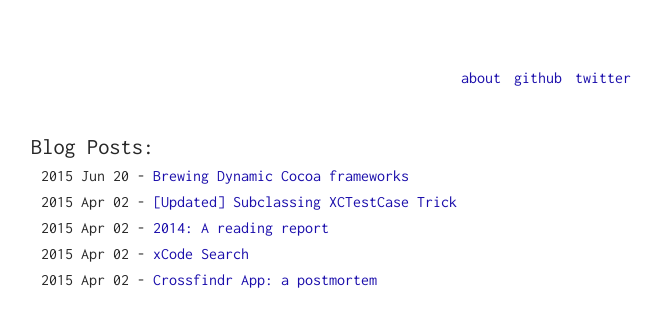
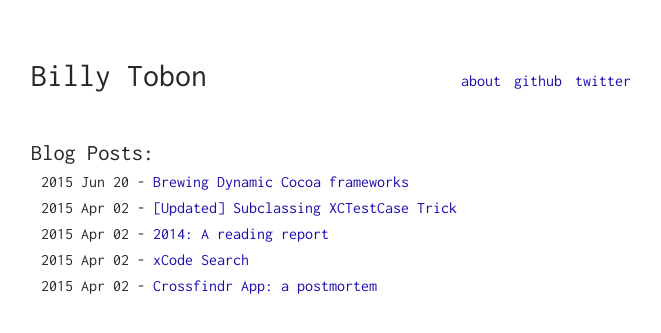
Before and after one commit to billyto/billyto.github.io, a Jekyll site: the page built from index.html, in a window 1280 px wide. Shown: the top 333 px of the page, without its empty margins (309-970 px from the left). Built offline with Jekyll 4.4.1, drawn with Linux system fonts in a browser that asks for light colours.

Commit message:
Adds config file

```diff
--- a/_config.yml
+++ b/_config.yml
@@ -13,17 +13,46 @@
 # you will see them accessed via {{ site.title }}, {{ site.email }}, and so on.
 # You can create any custom variable you would like, and they will be accessible
 # in the templates via {{ site.myvariable }}.
-title: Your awesome title
-email: your-email@domain.com
-description: > # this means to ignore newlines until "baseurl:"
-  Write an awesome description for your new site here. You can edit this
-  line in _config.yml. It will appear in your document head meta (for
-  Google search results) and in your feed.xml site description.
-baseurl: "" # the subpath of your site, e.g. /blog
-url: "http://example.com" # the base hostname & protocol for your site
-twitter_username: jekyllrb
-github_username:  jekyll
+# title: Your awesome title
+# email: your-email@domain.com
+# description: > # this means to ignore newlines until "baseurl:"
+#   Write an awesome description for your new site here. You can edit this
+#   line in _config.yml. It will appear in your document head meta (for
+#   Google search results) and in your feed.xml site description.
+# baseurl: "" # the subpath of your site, e.g. /blog
+# url: "http://example.com" # the base hostname & protocol for your site
+# twitter_username: jekyllrb
+# github_username:  jekyll
+#
+# # Build settings
+# markdown: kramdown
+# theme: minima
 
-# Build settings
+
+# Blog settings
+permalink: /blog/:title
+
+
+# My variables
+name: Billy Tobon
+description: Writings about software
+google_verification: null
+
+
+# File management
+include: [".htaccess"]
+exclude: ["README.md", "LICENSE"]
+
+
+# Sass
+sass:
+  style: :compressed
+  sass_dir: _sass
+
+
+# Markdown
 markdown: kramdown
-theme: minima
+kramdown:
+  input: GFM
+  hard_wrap: false
+highlighter: rouge
--- a/delete-css/main.scss
+++ /dev/null
@@ -1,39 +0,0 @@
----
-# Only the main Sass file needs front matter (the dashes are enough)
----
-@charset "utf-8";
-
-// Our variables
-$base-font-family: "Helvetica Neue", Helvetica, Arial, sans-serif;
-$base-font-size:   16px;
-$base-font-weight: 400;
-$small-font-size:  $base-font-size * 0.875;
-$base-line-height: 1.5;
-
-$spacing-unit:     30px;
-
-$text-color:       #111;
-$background-color: #fdfdfd;
-$brand-color:      #2a7ae2;
-
-$grey-color:       #828282;
-$grey-color-light: lighten($grey-color, 40%);
-$grey-color-dark:  darken($grey-color, 25%);
-
-// Width of the content area
-$content-width:    800px;
-
-$on-palm:          600px;
-$on-laptop:        800px;
-
-// Minima also includes a mixin for defining media queries.
-// Use media queries like this:
-// @include media-query($on-palm) {
-//     .wrapper {
-//         padding-right: $spacing-unit / 2;
-//         padding-left: $spacing-unit / 2;
-//     }
-// }
-
-// Import partials from the `minima` theme.
-@import "minima";
```
